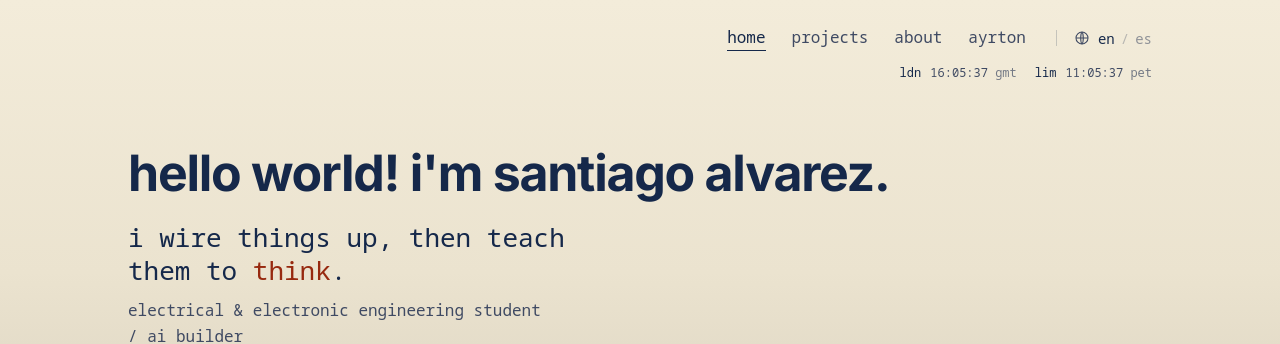
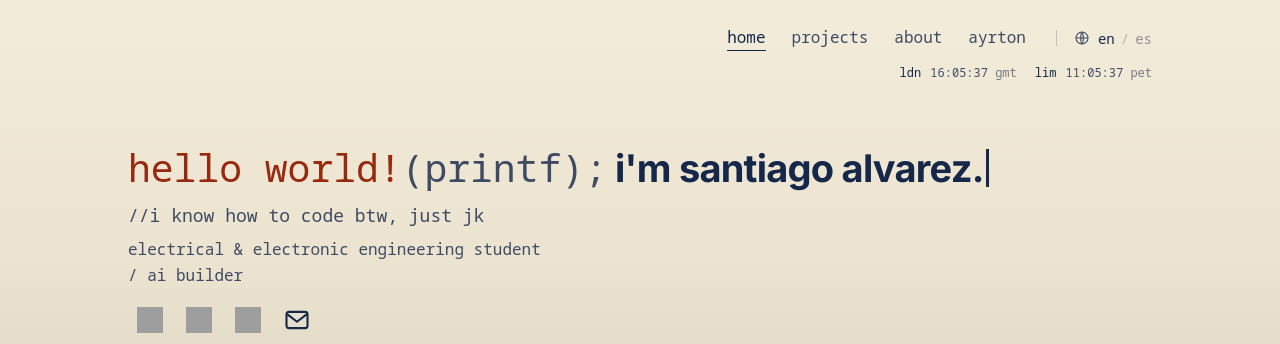
Before and after one commit to santiagoalvarezv/santiagoalvarezv.github.io, a plain HTML site: page index.html in a window 1280 px wide. Shown: the top 344 px of the page. Drawn offline with Linux system fonts and the light colour scheme; grey boxes are pictures that could not be loaded.

Commit message:
Code greeting, new type, clocks, cat icon, wave that keeps clear of the text
- hello world!(printf); greeting typed in english and spanish, with a code comment under it
- Inter for headings, Noto Sans Mono for text
- london and lima clocks next to the language switch
- hand-drawn cat as the tab icon
- the wave shrinks to stay below the text on any window size

```diff
--- a/index.html
+++ b/index.html
@@ -4,6 +4,9 @@
 <meta charset="utf-8">
 <meta name="viewport" content="width=device-width, initial-scale=1">
 <title>Santiago Alvarez</title>
+<link rel="icon" href="favicon-32.png" type="image/png" sizes="32x32">
+<link rel="icon" href="favicon.png" type="image/png" sizes="180x180">
+<link rel="apple-touch-icon" href="favicon.png">
 <link rel="preconnect" href="https://fonts.googleapis.com">
 <link rel="preconnect" href="https://fonts.gstatic.com" crossorigin>
 <link href="https://fonts.googleapis.com/css2?family=Caveat:wght@600&family=Inter:wght@400;500;600;700;800&family=Noto+Sans+Mono:wght@400;500;600&display=swap" rel="stylesheet">
@@ -39,6 +42,8 @@ a{color:inherit}
 @media (min-aspect-ratio:1/1){.art{right:16vw}}
 body:not([data-view="home"]) .art{opacity:.14}
 @media (max-aspect-ratio:1/1){.art{height:auto;width:100%;-webkit-mask-image:linear-gradient(180deg,transparent,#000 22%);mask-image:linear-gradient(180deg,transparent,#000 22%)}}
+/* when the wave is shrunk to stay clear of the text, the fade would also cut off the parts that carry it to the screen edges */
+.art.fit{-webkit-mask-image:none;mask-image:none}
 .page{position:relative;z-index:1;max-width:1120px;min-height:100%;margin:0 auto;padding:0 clamp(18px,5vw,48px) 40px;display:flex;flex-direction:column;gap:clamp(20px,4vh,40px)}
 html,body{height:100%}
 main{flex:1}
@@ -68,7 +73,10 @@ main{transition:opacity 220ms ease}
 
 /* hero */
 .view.hero{gap:0;padding-top:clamp(8px,4vh,48px)}
-h1{margin:0;font-family:var(--display);font-weight:700;font-size:clamp(28px,4.6vw,50px);line-height:1.15;letter-spacing:-.025em;min-height:1.15em;animation:rise 700ms var(--ease-out) both}
+h1{margin:0;font-family:var(--display);font-weight:700;font-size:clamp(22px,3.3vw,38px);line-height:1.2;letter-spacing:-.02em;min-height:1.2em;animation:rise 700ms var(--ease-out) both}
+/* the greeting is a line of c: printf("...") in the code font, the words in the heading font */
+h1 .code{font-family:var(--mono);font-weight:500;letter-spacing:0;color:var(--muted)}
+h1 .str{color:var(--pulse)}
 /* the caret that types the greeting, like a terminal */
 h1 .caret{display:inline-block;width:.09em;height:1em;margin-left:.06em;vertical-align:-.12em;background:var(--ink);animation:blink 1s steps(1) infinite}
 h1.typing .caret{animation:none}
@@ -79,6 +87,8 @@ h1.typing .caret{animation:none}
 .clocks i{font-style:normal;opacity:.7}
 .lede{margin:18px 0 0;max-width:30ch;font-size:clamp(20px,2.4vw,26px);line-height:1.3;font-weight:500;animation:rise 700ms var(--ease-out) 140ms both}
 .lede em{font-style:normal;color:var(--pulse)}
+/* the disclaimer under the greeting, written as a code comment */
+.lede.joke{max-width:none;font-size:clamp(15px,1.5vw,18px);font-weight:400;color:var(--muted);margin-top:12px}
 .where{margin:10px 0 0;color:var(--muted);font-weight:500;max-width:44ch;animation:rise 700ms var(--ease-out) 200ms both}
 .links{display:flex;flex-wrap:wrap;gap:4px 22px;margin-top:10px}
 .hero .links{animation:rise 700ms var(--ease-out) 260ms both}
@@ -233,8 +243,8 @@ h2.sec{margin:0 0 6px;font-family:var(--display);font-weight:700;font-size:clamp
 
   <main>
   <section class="view hero" id="view-home" data-view="home">
-    <h1 aria-label="santiago alvarez"><span class="type" id="type" aria-hidden="true">hello world! i'm santiago alvarez.</span><span class="caret" aria-hidden="true"></span></h1>
-    <p class="lede" data-es="conecto cosas y luego les enseño a &lt;em&gt;pensar&lt;/em&gt;.">i wire things up, then teach them to <em>think</em>.</p>
+    <h1 aria-label="santiago alvarez"><span class="code" aria-hidden="true"><span class="str" id="type-a">hello world!</span>(printf);</span> <span class="type" id="type-b" aria-hidden="true">i'm santiago alvarez.</span><span class="caret" id="caret" aria-hidden="true"></span></h1>
+    <p class="lede joke" data-es="// sí sé programar btw, es broma">//i know how to code btw, just jk</p>
     <p class="where" data-es="estudiante de ingeniería eléctrica y electrónica / construyo con ia">electrical &amp; electronic engineering student / ai builder</p>
     <div class="links">
       <a class="ico" href="https://github.com/santiagoalvarezv" rel="me noopener" aria-label="GitHub" title="GitHub"><img src="https://cdn.jsdelivr.net/npm/simple-icons@11.14.0/icons/github.svg" alt="" width="26" height="26" onerror="this.replaceWith(document.createTextNode('github'))"></a>
@@ -371,7 +381,7 @@ h2.sec{margin:0 0 6px;font-family:var(--display);font-weight:700;font-size:clamp
       <li><img src="img/rest/cat-sitting.jpg" alt="My cat sitting up, looking straight at the camera" loading="lazy" width="755" height="1400"><em data-es="el amor de mi vida">the love of my life</em></li>
       <li><img src="img/rest/forrest-gump.jpg" alt="Forrest Gump poster: Forrest on a bench with his suitcase" loading="lazy" width="500" height="750"><em data-es="película favorita">favourite film</em></li>
       <li class="sq song"><button type="button" data-yt="3Z7LDbbC3qc" data-start="123" data-end="162" data-preview="https://audio-ssl.itunes.apple.com/itunes-assets/AudioPreview211/v4/17/af/4f/17af4f54-993d-b209-8bc7-46ea888f1280/mzaf_1848130934536833127.plus.aac.p.m4a" aria-label="Play a part of LIMBO by keshi"><img src="https://is1-ssl.mzstatic.com/image/thumb/Music126/v4/e2/de/98/e2de9860-b40b-e33f-f68e-ab8e0956a538/22UMGIM07345.rgb.jpg/600x600bb.jpg" alt="" loading="lazy" width="600" height="600"><span class="play" aria-hidden="true"></span><i class="bar" aria-hidden="true"></i></button><em>limbo, keshi</em></li>
-      <li><img src="img/rest/machu-picchu.jpg" alt="Me as a small kid at Machu Picchu, Huayna Picchu behind me" loading="lazy" width="716" height="1024"><em data-es="machu picchu, yo chiquito">machu picchu, very small me</em></li>
+      <li><img src="img/rest/machu-picchu.jpg" alt="Me as a small kid at Machu Picchu, Huayna Picchu behind me" loading="lazy" width="716" height="1024"><em data-es="machu picchu, yo chiquito">machu picchu!</em></li>
       <li><img src="img/rest/paris-2024.jpg" alt="Tennis at Roland Garros during the Paris 2024 Olympics, the crowd on its feet" loading="lazy" width="900" height="1200"><em>paris 2024</em></li>
       <li class="sq song"><button type="button" data-yt="2tQVGWh04fc" data-start="0" data-end="45" data-preview="https://audio-ssl.itunes.apple.com/itunes-assets/AudioPreview211/v4/93/34/3d/93343d81-7f22-b560-b03b-4483b4cf68e9/mzaf_10675513524040284726.plus.aac.p.m4a" aria-label="Play a part of Cómo pasa el tiempo by El Cuarteto de Nos"><img src="https://is1-ssl.mzstatic.com/image/thumb/Music124/v4/f2/ee/b2/f2eeb2ec-1a06-f98a-9749-e8ed97475868/825646211937.jpg/600x600bb.jpg" alt="" loading="lazy" width="600" height="600"><span class="play" aria-hidden="true"></span><i class="bar" aria-hidden="true"></i></button><em>cómo pasa el tiempo, el cuarteto de nos</em></li>
       <li><img src="img/rest/wing.jpg" alt="A plane wing at sunset above the clouds" loading="lazy" width="900" height="1200"><em data-es="yo cada vez que vuelvo a casa">Me everytime I go back home</em></li>
@@ -476,7 +486,36 @@ h2.sec{margin:0 0 6px;font-family:var(--display);font-weight:700;font-size:clamp
     if (reduce || !mask || document.body.dataset.view !== 'home' || e.target.closest('a,button')) return;
     var p = toMask(e); near(p[0], p[1], 60, 16);
   }, { passive: true });
-  function build(){ try { read(); buildExt(); } catch (err) { mask = null; } }
+  /* keep the wave clear of the words on the home page, whatever shape the window is:
+     measure where the text ends (the greeting at its longest), and if the wave would reach it, shrink the wave to the space below */
+  function textBox(){
+    var hero = document.getElementById('view-home'), box = { right: 0, bottom: 0 };
+    [].slice.call(hero.children).forEach(function(el){
+      var target = el;
+      if (el.tagName === 'H1'){ /* the greeting is typing: measure a copy that holds the longest version */
+        target = el.cloneNode(true); target.style.cssText = 'position:absolute;visibility:hidden;left:' + el.getBoundingClientRect().left + 'px;top:' + (el.getBoundingClientRect().top + scrollY) + 'px;width:' + el.offsetWidth + 'px';
+        var a = target.querySelector('#type-a'), b = target.querySelector('#type-b'), c = target.querySelector('#caret');
+        if (a) a.textContent = '¡hola mundo!'; if (b) b.textContent = "i'm santiago alvarez."; if (c && a) a.parentNode.insertBefore(c, a.nextSibling);
+        [].slice.call(target.querySelectorAll('[id]')).forEach(function(n){ n.removeAttribute('id'); });
+        document.body.appendChild(target);
+      }
+      var rg = document.createRange(); rg.selectNodeContents(target); var r = rg.getBoundingClientRect();
+      box.right = Math.max(box.right, r.right); box.bottom = Math.max(box.bottom, r.bottom);
+      if (target !== el) target.remove();
+    });
+    return box;
+  }
+  function fitArt(){
+    if (document.getElementById('view-home').hidden) return;
+    art.style.height = ''; art.style.width = ''; art.classList.remove('fit');
+    /* the top 30% of the picture is empty sky: only the wave below it has to stay clear of the text */
+    var SKY = .3, r = art.getBoundingClientRect(), t = textBox(), gap = 28;
+    if (r.top + r.height * SKY < t.bottom + gap && r.left < t.right + gap){
+      art.style.height = Math.max(160, (innerHeight - t.bottom - gap) / (1 - SKY)) + 'px';
+      art.style.width = 'auto'; art.classList.add('fit');
+    }
+  }
+  function build(){ try { fitArt(); read(); buildExt(); } catch (err) { mask = null; } }
 
   /* ---------- continuing the illustration past both edges: every band and trace that reaches an edge carries on ---------- */
   function makeSide(left){
@@ -670,7 +709,7 @@ h2.sec{margin:0 0 6px;font-family:var(--display);font-weight:700;font-size:clamp
   }
   function buildExt(){ buildHaze(); sides.forEach(function(s){ s.build(); }); }
   function extFrame(dt){ sides.forEach(function(s){ s.tick(dt); }); }
-  var rz; window.addEventListener('resize', function(){ clearTimeout(rz); rz = setTimeout(function(){ if (mask) buildExt(); }, 150); });
+  var rz; window.addEventListener('resize', function(){ clearTimeout(rz); rz = setTimeout(function(){ fitArt(); if (mask) buildExt(); }, 150); });
 
   /* ---------- views: home, projects, about, personal ---------- */
   var views = [].slice.call(document.querySelectorAll('.view')), navs = [].slice.call(document.querySelectorAll('[data-nav]'));
@@ -683,24 +722,33 @@ h2.sec{margin:0 0 6px;font-family:var(--display);font-weight:700;font-size:clamp
     window.scrollTo(0, 0);
   }
   window.addEventListener('hashchange', route); route();
+  /* re-fit the wave when coming back home, when the fonts arrive, or when the language changes the text width */
+  function refit(){ fitArt(); if (mask) buildExt(); }
+  window.addEventListener('hashchange', function(){ if (document.body.dataset.view === 'home') refit(); });
+  if (document.fonts && document.fonts.ready) document.fonts.ready.then(refit);
 
-  /* ---------- the greeting types itself, english then spanish, then starts over ---------- */
-  var typeEl = document.getElementById('type'), h1 = typeEl.parentNode;
-  var greet = { en: "hello world! i'm santiago alvarez.", es: "¡hola mundo! soy santiago alvarez." };
+  /* ---------- the greeting types itself: first the string inside printf("..."), then the words after it.
+     english, then spanish, then over again ---------- */
+  var typeA = document.getElementById('type-a'), typeB = document.getElementById('type-b'), caret = document.getElementById('caret'), h1 = caret.parentNode;
+  var greet = { en: ['hello world!', "i'm santiago alvarez."], es: ['¡hola mundo!', 'soy santiago alvarez.'] };
+  function caretAfter(el){ el.parentNode.insertBefore(caret, el.nextSibling); }
   if (!reduce) (function(){
-    var order = document.documentElement.lang === 'es' ? ['es', 'en'] : ['en', 'es'], k = 0, i = 0, del = false;
-    typeEl.textContent = '';
+    var order = document.documentElement.lang === 'es' ? ['es', 'en'] : ['en', 'es'], k = 0, part = 0, i = 0, del = false;
+    var els = [typeA, typeB];
+    typeA.textContent = ''; typeB.textContent = ''; caretAfter(typeA);
     function step(){
-      var text = greet[order[k % 2]];
+      var words = greet[order[k % 2]], el = els[part], text = words[part];
       h1.classList.add('typing');
       if (!del){
-        i++; typeEl.textContent = text.slice(0, i);
-        if (i === text.length){ del = true; h1.classList.remove('typing'); return setTimeout(step, 2600); }
-        return setTimeout(step, 55 + Math.random() * 60);
+        i++; el.textContent = text.slice(0, i);
+        if (i < text.length) return setTimeout(step, 55 + Math.random() * 60);
+        if (part === 0){ part = 1; i = 0; caretAfter(typeB); return setTimeout(step, 380); }
+        del = true; h1.classList.remove('typing'); return setTimeout(step, 2600);
       }
-      i--; typeEl.textContent = text.slice(0, i);
-      if (i === 0){ del = false; k++; h1.classList.remove('typing'); return setTimeout(step, 450); }
-      setTimeout(step, 28);
+      i--; el.textContent = text.slice(0, i);
+      if (i > 0) return setTimeout(step, 28);
+      if (part === 1){ part = 0; i = words[0].length; caretAfter(typeA); return setTimeout(step, 120); }
+      del = false; k++; h1.classList.remove('typing'); return setTimeout(step, 450);
     }
     setTimeout(step, 500);
   })();
@@ -727,9 +775,9 @@ h2.sec{margin:0 0 6px;font-family:var(--display);font-weight:700;font-size:clamp
       langBtn.setAttribute('aria-label', l === 'es' ? 'View in English' : 'Ver en español');
       try { localStorage.setItem('lang', l); } catch (e) {}
     }
-    if (!fade || reduce) { apply(); return; }
+    if (!fade || reduce) { apply(); refit(); return; }
     mainEl.classList.add('swap');
-    setTimeout(function(){ apply(); mainEl.classList.remove('swap'); }, 140);
+    setTimeout(function(){ apply(); mainEl.classList.remove('swap'); refit(); }, 140);
   }
   langBtn.addEventListener('click', function(){ setLang(document.documentElement.lang === 'es' ? 'en' : 'es', true); });
   var saved = null; try { saved = localStorage.getItem('lang'); } catch (e) {}
```
Also changed, not shown: favicon-32.png (added), favicon.png (added).
